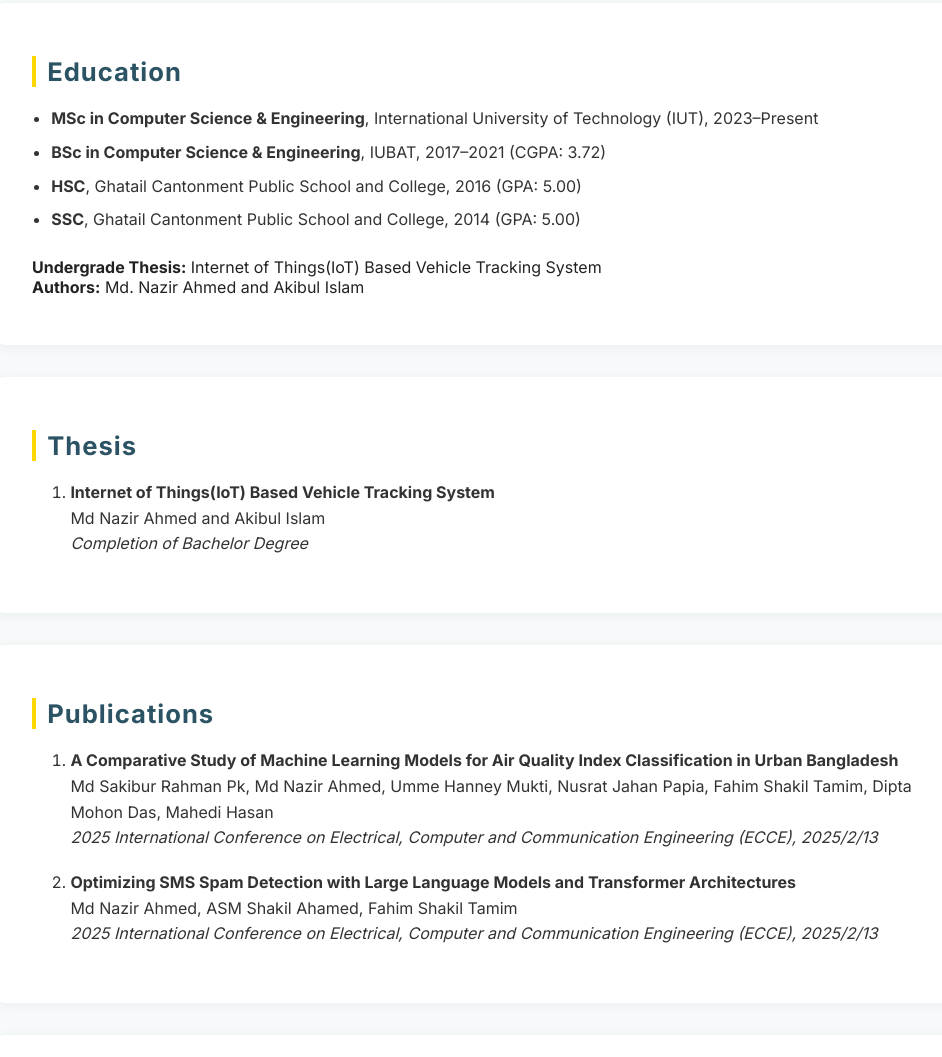
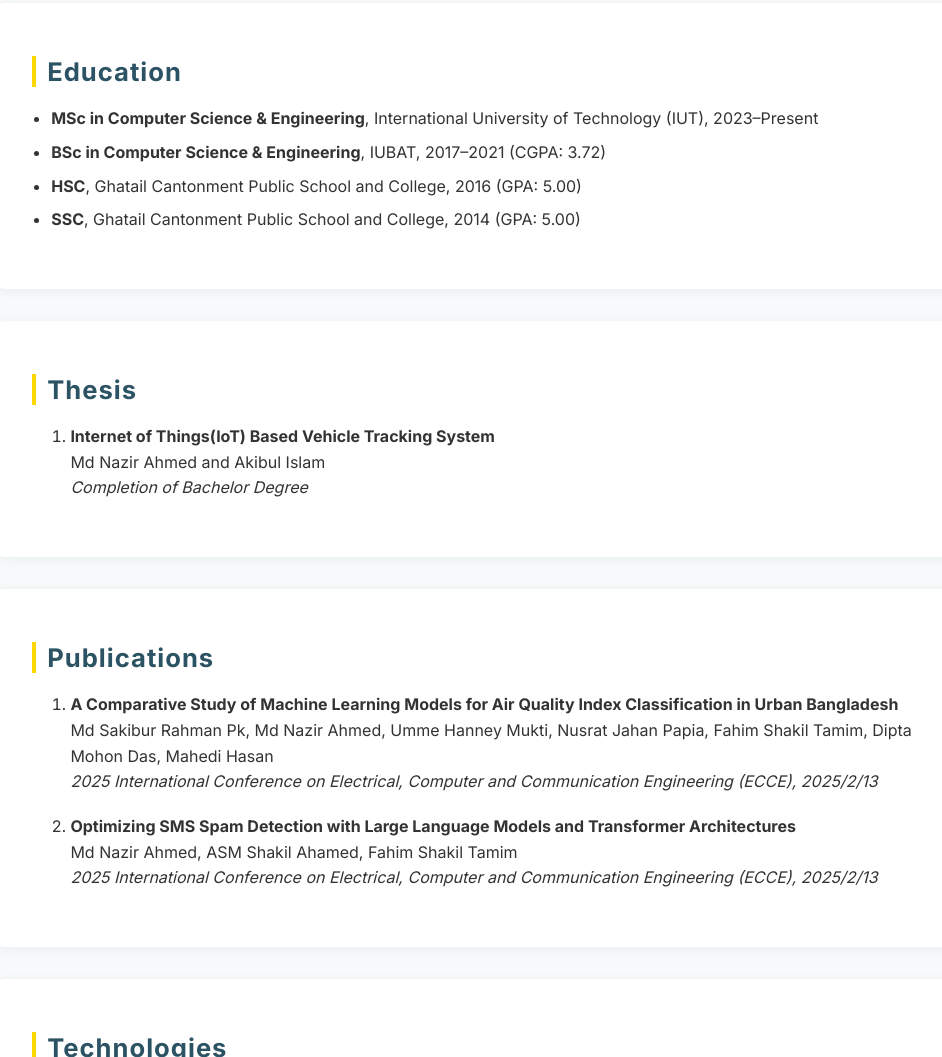
Before and after one commit to nazir021/nazir021.github.io, a plain HTML site: page index.html in a window 1280 px wide. Shown: the part 1533-2590 px from the top of the page, without its empty margins (158-1100 px from the left). Drawn offline with Linux system fonts and the light colour scheme.

Commit message:
section removed

```diff
--- a/index.html
+++ b/index.html
@@ -99,8 +99,6 @@
         <li><b>HSC</b>, Ghatail Cantonment Public School and College, 2016 (GPA: 5.00)</li>
         <li><b>SSC</b>, Ghatail Cantonment Public School and College, 2014 (GPA: 5.00)</li>
       </ul>
-      <p><b>Undergrade Thesis:</b> Internet of Things(IoT) Based Vehicle Tracking System<br>
-      <b>Authors:</b> Md. Nazir Ahmed and Akibul Islam</p>
     </section>
 
     <section id="publications" class="container">
```
